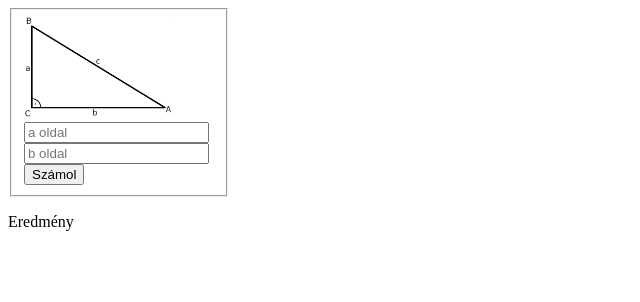
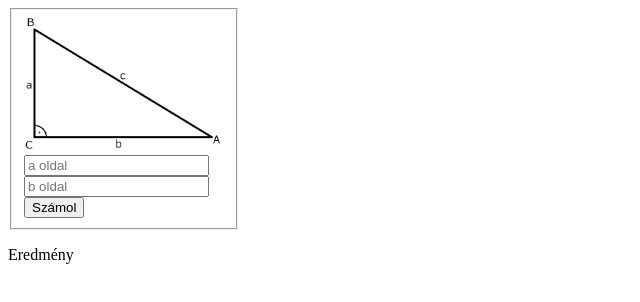
Before and after one commit to alboke01/pitagorasz, a plain HTML site: page index.html in a window 1280 px wide. Shown: the whole page, without its empty margins (0-640 px from the left). Drawn offline with Linux system fonts and the light colour scheme.

Commit message:
Update index.html

```diff
--- a/index.html
+++ b/index.html
@@ -8,7 +8,7 @@
 </head>
 <body>
     <fieldset style="width: 15%;">
-        <img src="háromszög.png" alt="" width="150px">
+        <img src="háromszög.png" alt="" width="200px">
         <br>
         <input type="text" name="" id="ao" placeholder="a oldal">
         <br>
```
